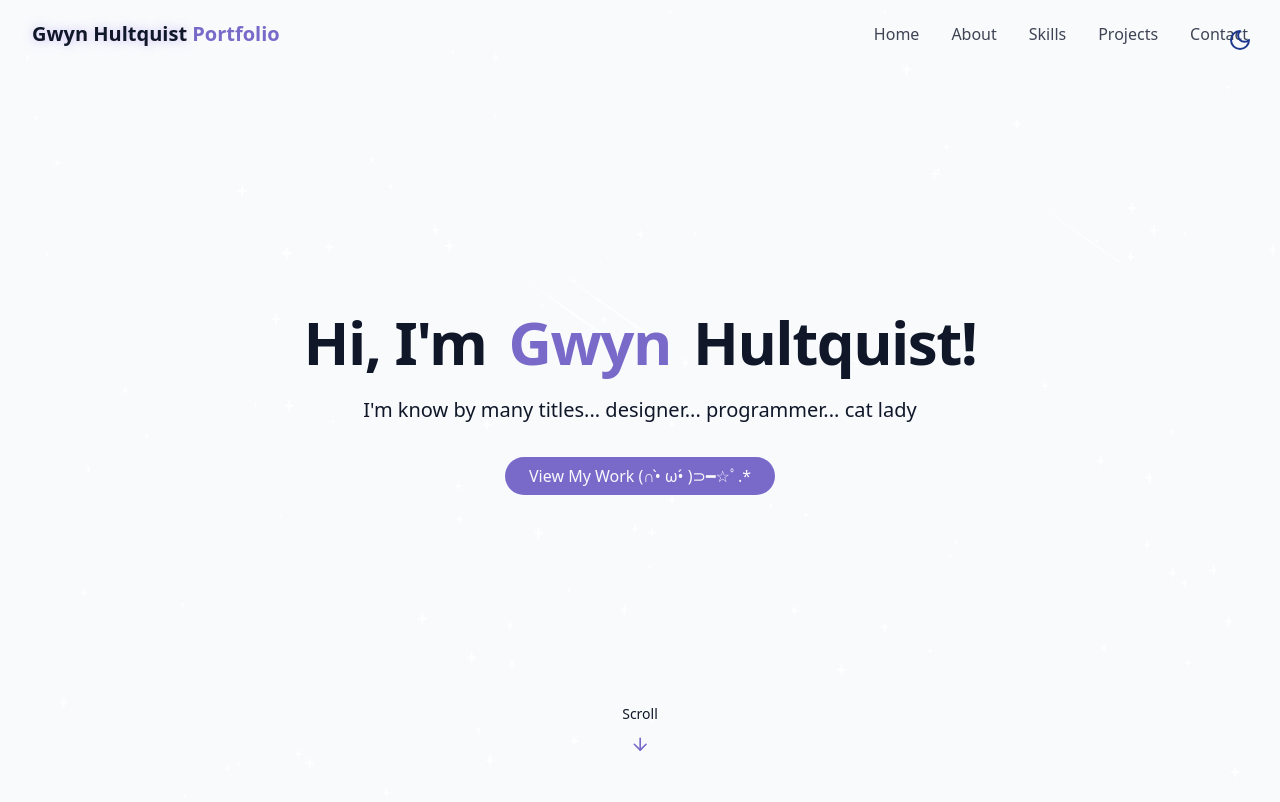
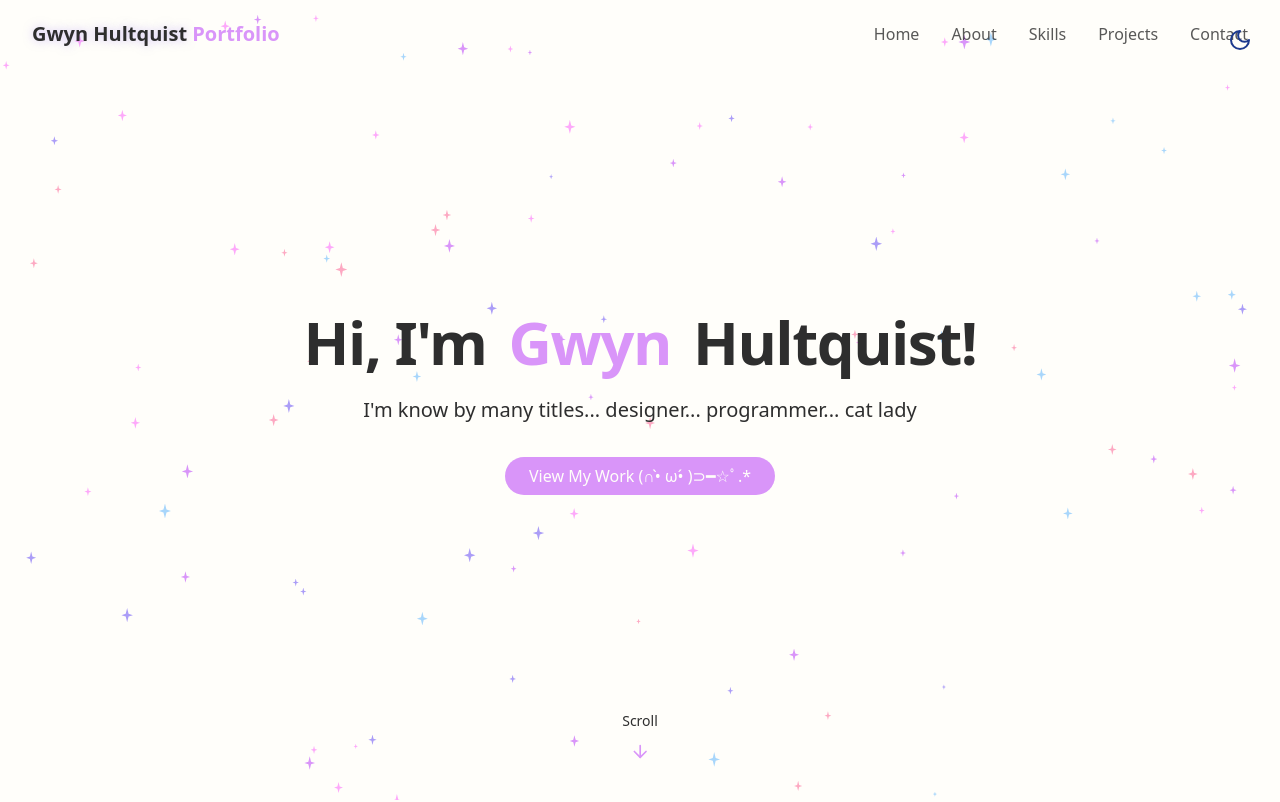
Before and after one commit to ghultquist/Portfolio2025, a React (Vite) app: page / in a window 1280 px wide. Shown: the top 802 px of the page. Built offline with nearby package versions, Linux system fonts and the light colour scheme.

Commit message:
Add Contact Section and change theme colors.

```diff
--- /dev/null
+++ b/src/components/ContactSection.jsx
@@ -0,0 +1,101 @@
+import { Linkedin, Mail, Map, Phone, Send } from "lucide-react";
+import { cn } from "@/lib/utils";
+
+export const ContactSection = () => {
+    return (
+    <section id="contact" className="py-24 px-4 relative bg-secondary/30">
+        <div className="container mx-auto max-w-5xl">
+            <h2 className="text-3xl md:text-4xl font-bold mb-4 text-center">
+                Let's Be <span className="text-primary"> Friends!</span>
+            </h2>
+            <p className="text-center text-muted-foreground mb-12 max-w-2xl mx-auto">
+                Have a project in mind that needs clean code or a fun design? Let's chat!
+            </p>
+            <div className="grid grid-cols-1 md:grid-cols-2 gap-12">
+                <div className="space-y-8">
+                    <h3 className="text-2xl font-semibold mb-6"> Contact Info</h3>
+                    <div className="space-y-6 justify-center">
+                        <div className="flex items-start space-x-4">
+                            <div className="p-3 rounded-full bg-primary/10">
+                                <Mail className="h-6 w-6 text-primary"/>{" "}
+                            </div>
+                            <div>
+                                <h4 className="font-medium"> Email</h4>
+                                <a href="mailto:gwhultquist@gmail.com" className="text-muted-foreground hover:text-primary transition-colors">
+                                    gwhultquist@gmail.com
+                                </a>
+                            </div>
+                        </div>
+                        <div className="flex items-start space-x-4">
+                            <div className="p-3 rounded-full bg-primary/10">
+                                <Phone className="h-6 w-6 text-primary"/>{" "}
+                            </div>
+                            <div>
+                                <h4 className="font-medium"> Phone</h4>
+                                <a href="tel:+13177481130" className="text-muted-foreground hover:text-primary transition-colors">
+                                    +1 (317) 748-1130
+                                </a>
+                            </div>
+                        </div>
+                        <div className="flex items-start space-x-4">
+                            <div className="p-3 rounded-full bg-primary/10">
+                                <Map className="h-6 w-6 text-primary"/>{" "}
+                            </div>
+                            <div>
+                                <h4 className="font-medium"> Location</h4>
+                                <a href="" className="text-muted-foreground hover:text-primary transition-colors">
+                                    Boston, MA, USA
+                                </a>
+                            </div>
+                        </div>
+                    </div>
+
+                    <div className="pt-8">
+                        <h4 className="font-medium mb-4"> Connect With Me</h4>
+                        <div className="fflex space-x-4 justify-center">
+                            <a href="https://www.linkedin.com/in/gwyn-hultquist-68992916a/" target="_blank">
+                                <Linkedin />
+                            </a>
+                        </div>
+                    </div>
+                </div>
+
+                <div className="bg-card p-8 rounded-lg shadow-xs">
+                    <h3 className="text-2xl font-semibold mb-6"> Send a Message</h3>
+
+                    <form className="space-y-6">
+                        <div>
+                            <label htmlFor="name" className="block text-sm font-medium mb-2"> Your Name</label>
+                            <input type="text" id="name" name="name" required className="w-full px-4 py-3 rounded-md border border-input bg-background focus:outline-hidden focus:ring-2 focus:ring-primary" placeholder="Charles Entertainment Cheese"/>
+
+                        </div>
+                        <div>
+                            <label htmlFor="email" className="block text-sm font-medium mb-2"> Your Email</label>
+                            <input type="email" id="email" name="email" required className="w-full px-4 py-3 rounded-md border border-input bg-background focus:outline-hidden focus:ring-2 focus:ring-primary" placeholder="chuck_e_cheese@gmail.gov"/>
+
+                        </div>
+                        <div>
+                            <label htmlFor="message" className="block text-sm font-medium mb-2"> Your Message</label>
+                            <textarea id="message" name="message" required className="w-full px-4 py-3 rounded-md border border-input bg-background focus:outline-hidden focus:ring-2 focus:ring-primary resize-none" placeholder="Hello, I would like to discuss my son's 12th birthday..."/>
+
+                        </div>
+
+                        <button
+                            type="submit"
+                            className={cn(
+                                "cosmic-button w-full flex items-center justify-center gap-2",
+
+                            )}
+                        >
+                            Send Message
+                            <Send size={16} />
+
+                        </button>
+                    </form>
+                </div>
+            </div>
+        </div>
+
+    </section>
+    );
+};
--- a/src/components/StarBackground.jsx
+++ b/src/components/StarBackground.jsx
@@ -1,8 +1,9 @@
 import { useEffect, useState } from "react";
 
-// sparkles have id, size, x, y, opacity, animationDuration
+// sparkles have id, size, x, y, color, opacity, animationDuration
 // meteors have id, size, x, y, delay, animationDuration (maybe add fade-in generation with opacity and length growing)
 
+const starColors = ["pink", "blue", "coral", "purple", "periwinkle"]
 
 export const StarBackground = () => {
     const [stars, setStars] = useState([]);
@@ -33,6 +34,7 @@ export const StarBackground = () => {
                 size: Math.random() * 10 + 5,
                 x: Math.random() * 100,
                 y: Math.random() * 100,
+                color: starColors[Math.floor(Math.random() * starColors.length)],
                 opacity: Math.random() * 0.5 + 0.5,
                 animationDuration: Math.random() * 4 + 2
             });
@@ -68,12 +70,13 @@ export const StarBackground = () => {
                     height: star.size + "px",
                     left: star.x + "%",
                     top: star.y + "%",
+                    background: "var(--mid-" + star.color + ")",
                     opacity: star.opacity,
                     animationDuration: star.animationDuration + "s",
                 }}/>
             ))}
 
-            {meteors.map((meteor) => (
+            {/* {meteors.map((meteor) => (
                 <div key={meteor.id} className="meteor animate-meteor" style={{
                     width: meteor.size * 50 + "px",
                     height: meteor.size + "px",
@@ -82,7 +85,7 @@ export const StarBackground = () => {
                     animationDelay: meteor.delay,
                     animationDuration: meteor.animationDuration + "s",
                 }}/>
-            ))}
+            ))} */}
         </div>
     );
 };
--- a/src/index.css
+++ b/src/index.css
@@ -64,6 +64,53 @@
 
 @layer base {
   :root {
+    --background: 45,100%,99%;
+    --foreground: 0,0%,18%;
+
+    --card: 338,61%,94%;
+
+    --primary: 281,89%,78%;
+    --primary-foreground: 45,100%,99%;
+
+    --border: 214 32% 91%;
+
+    --light-blue: #DAEEFD;
+    --mid-blue: #A8D6FB;
+    --dark-blue: #06467A;
+
+    --light-pink: #F8DFFB;
+    --mid-pink: #FDA9FA;
+    --dark-pink: #83027E;
+
+    --light-coral: #F9E6ED;
+    --mid-coral: #FDA9C2;
+
+    --light-purple: #F4DDFF;
+    --mid-purple: #D995F9;
+    --dark-purple: #7008A1;
+
+    --light-periwinkle: #DCD7FB;
+    --mid-periwinkle: #AB9DF7;
+    --dark-periwinkle: #463370;
+
+    --logo-light-purple: #E7C8FC;
+    --logo-periwinkle: #5A60D7;
+    --logo-fuschia: #BE4CFF;
+  }
+
+  .dark {
+    --background: 269,100%,10%;
+    --foreground: 45,100%,99%;
+
+    --card: 222 47% 8%;
+
+    --primary: 250 65% 65%;
+    --primary-foreground: 213 31% 91%;
+
+    --border: 217 33% 20%;
+  }
+
+  .light_example {
     --background: 210 40% 98%;
     --foreground: 222 47% 11%;
 
@@ -75,7 +122,7 @@
     --border: 214 32% 91%;
   }
 
-  .dark {
+  .dark_example {
     --background: 222 47% 4%;
     --foreground: 213 31% 91%;
 
--- a/src/pages/Home.jsx
+++ b/src/pages/Home.jsx
@@ -1,4 +1,5 @@
 import { AboutSection } from "../components/AboutSection";
+import { ContactSection } from "../components/ContactSection";
 import { HeroSection } from "../components/HeroSection";
 import { Navbar } from "../components/Navbar";
 import { ProjectsSection } from "../components/ProjectsSection";
@@ -25,6 +26,7 @@ export const Home = () => {
                 <AboutSection />
                 <SkillsSection />
                 <ProjectsSection />
+                <ContactSection />
             </main>
 
 
```
